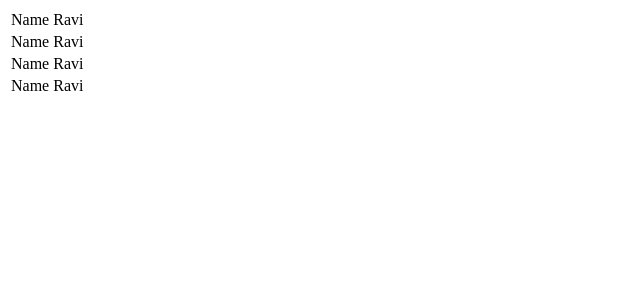
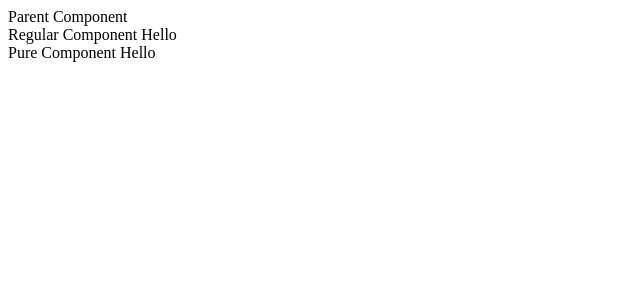
Before and after one commit to soknanprogramming/React-js, a React (Create React App) app: page / in a window 1280 px wide. Shown: the top 300 px of the page, without its empty margins (0-640 px from the left). Built offline with nearby package versions, Linux system fonts and the light colour scheme.

Commit message:
Pure Components

```diff
--- a/src/App.js
+++ b/src/App.js
@@ -14,19 +14,20 @@
 // import Stylesheet from './components/Stylesheet';
 // import Inline from './components/Inline';
 // import styles from './appStyles.module.css';
-import './App.css';
+// import './App.css';
 // import LifecycleA from './components/LifecycleA';
 // import Form from './components/Form';
 // import FragmentDemo from './components/FragmentDemo';
-import Table from './components/Table';
+// import Table from './components/Table';
+// import PureComp from './components/PureComp';
+import ParentComp from './components/ParentComp';
 
 class App extends Component{
   render(){
     // console.log("API KEY:", process.env.REACT_APP_API_KEY);
     return (
       <div className="">
-        {/* <FragmentDemo/> */}
-        <Table/>
+        <ParentComp />
       </div>
     )
   }
--- /dev/null
+++ b/src/components/ParentComp.js
@@ -0,0 +1,34 @@
+import React, {Component} from "react";
+import RegComp from "./RegComp";
+import PureComp from "./PureComp";
+
+class ParentComp extends Component{
+    constructor(props){
+        super(props)
+        this.state = {
+            name: "Soknan"
+        }
+    }
+
+    componentDidMount(){
+        setInterval(() =>{
+            this.setState({
+                name: "Hello"
+            })
+        },
+            2000);
+    }
+
+    render(){
+        console.log('**********************Parent Component');
+        return(
+            <div>
+                Parent Component
+                <RegComp name={this.state.name}/>
+                <PureComp name={this.state.name}/>
+            </div>
+        );
+    }
+}
+
+export default ParentComp;
--- /dev/null
+++ b/src/components/PureComp.js
@@ -0,0 +1,14 @@
+import React, {PureComponent} from "react";
+
+class PureComp extends PureComponent {
+    render(){
+        console.log('Pure Comp render');
+        return(
+            <div>
+                Pure Component {this.props.name}
+            </div>
+        )
+    }
+}
+
+export default PureComp;
--- /dev/null
+++ b/src/components/RegComp.js
@@ -0,0 +1,15 @@
+import React, {Component} from 'react';
+
+class RegComp extends Component {
+    render(){
+        console.log('Reg Comp render');
+        return(
+            <div>
+                Regular Component {this.props.name}
+            </div>
+        )
+    }
+
+}
+
+export default RegComp;
```
